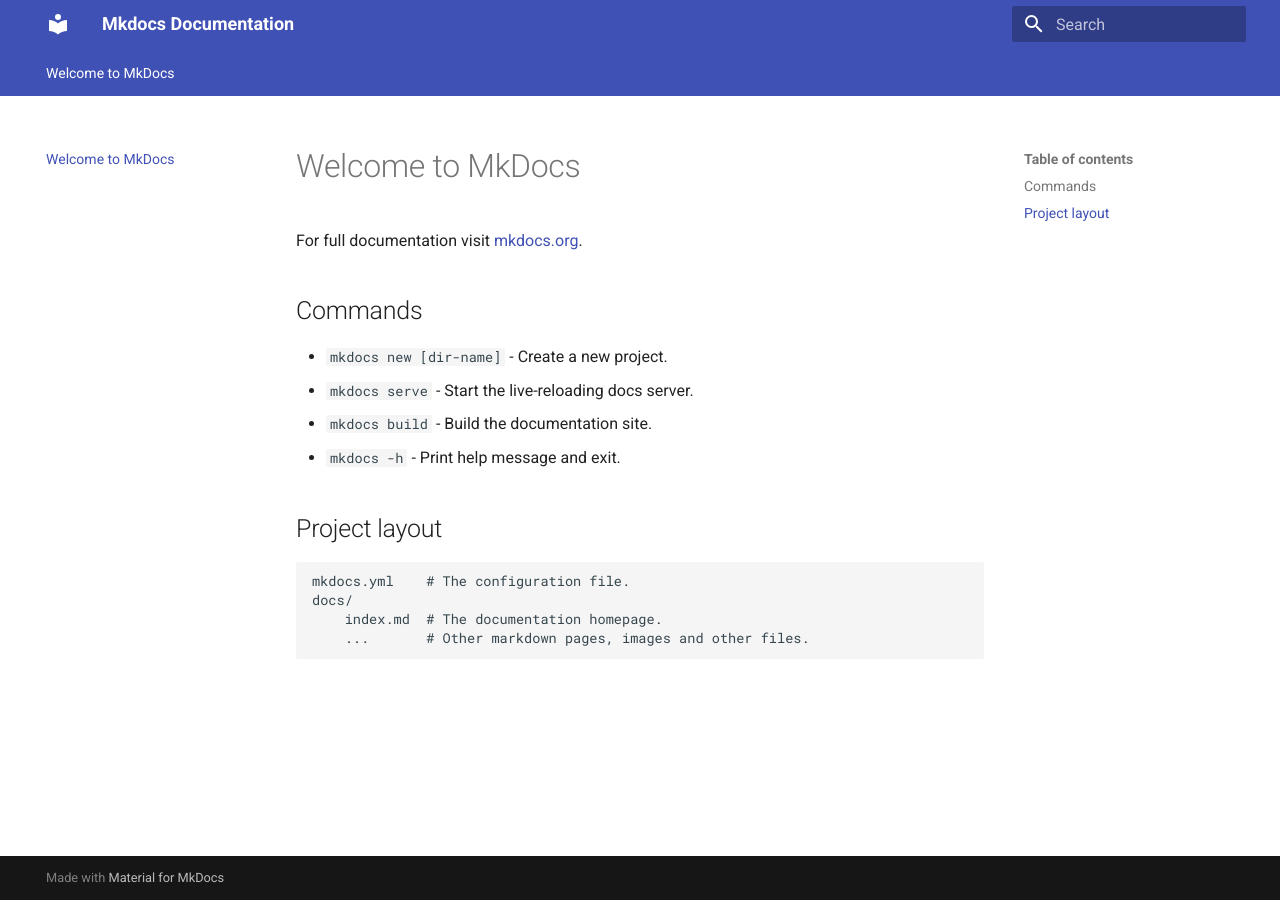
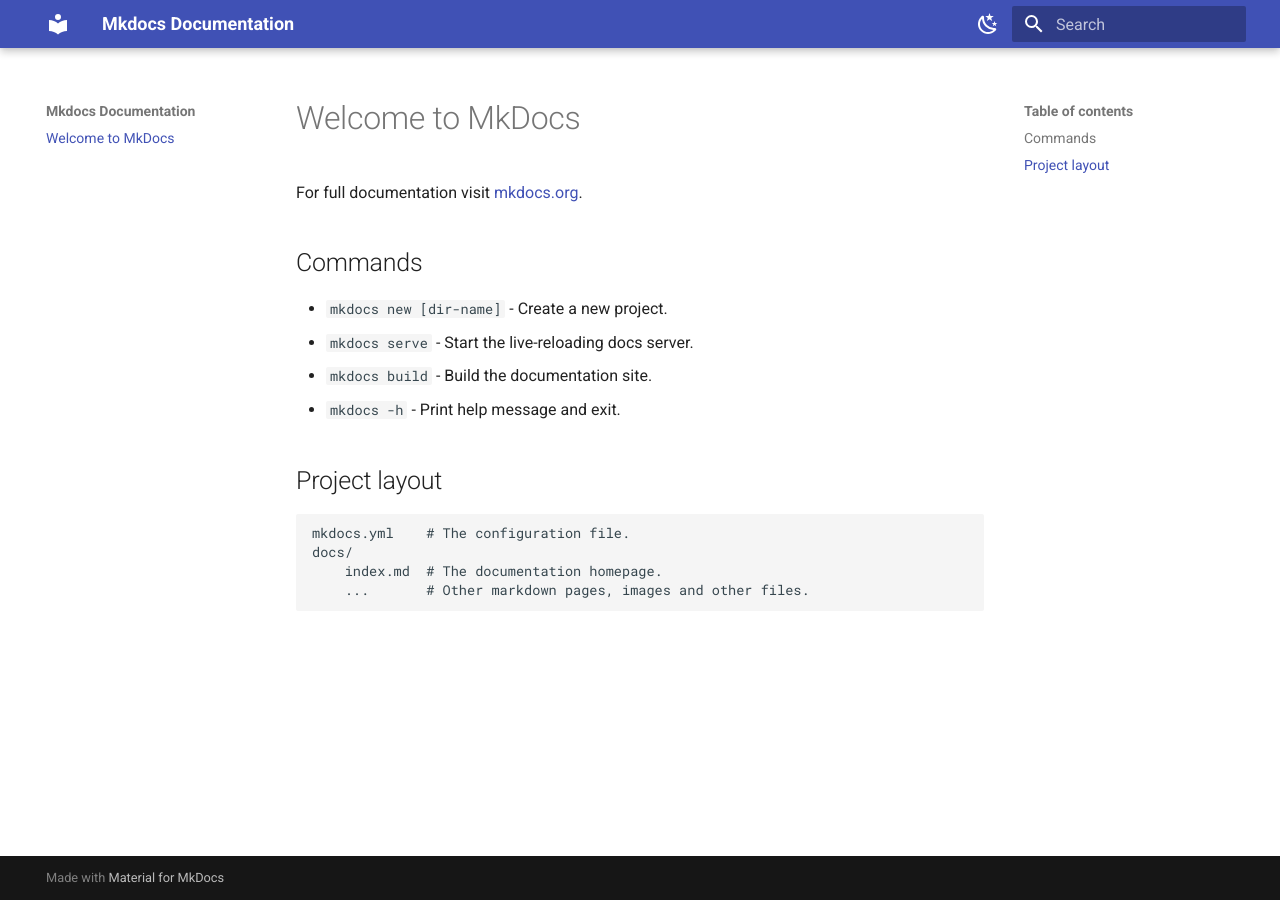
Before and after one commit to renatosaragao/mkdocs, an MkDocs documentation site: the page built from docs/index.md, in a window 1280 px wide. Built offline with MkDocs 1.6.1 and Material for MkDocs 9.7.7, drawn with Linux system fonts in a browser that asks for light colours.

Commit message:
New update configs of mkdocs.yml

```diff
--- a/mkdocs.yml
+++ b/mkdocs.yml
@@ -12,25 +12,53 @@
 #copyright: 'Copyright &copy; 2024 Renato Aragao'
 
 # Configuration
-theme:
-  name: material
+#theme:
+#  name: material
 #  custom_dir: theme
 #  static_templates:
 #  - 'home.html'
 
+theme:
+  name: material
+  palette:
+
+#    # Palette toggle for automatic mode
+#    - media: "(prefers-color-scheme)"
+#      toggle:
+#        icon: material/brightness-auto
+#        name: Switch to light mode
+
+    # Palette toggle for light mode
+    - media: "(prefers-color-scheme: light)"
+      scheme: default
+      toggle:
+        icon: material/weather-night
+        name: Switch to dark mode
+
+    # Palette toggle for dark mode
+    - media: "(prefers-color-scheme: dark)"
+      scheme: slate
+      toggle:
+        icon: material/weather-sunny
+        name: Switch to system preference
 
   # Default values, taken from mkdocs_theme.yml
   language: en
-  palette:
-    primary: indigo
-    accent: orange
+  #palette:
+  #  primary: indigo
+  #  accent: orange
   font:
     text: Roboto
     code: Roboto Mono
 #  logo: assets/images/logo.png
 #  favicon: assets/images/favicon.ico
-  feature:
-    tabs: true
+#  feature:
+#    tabs: true
+
+  features:
+    - navigation.instant
+    - navigation.instant.progress
+    - search.suggest
 
 # Extra CSS
 #extra_css:
```
